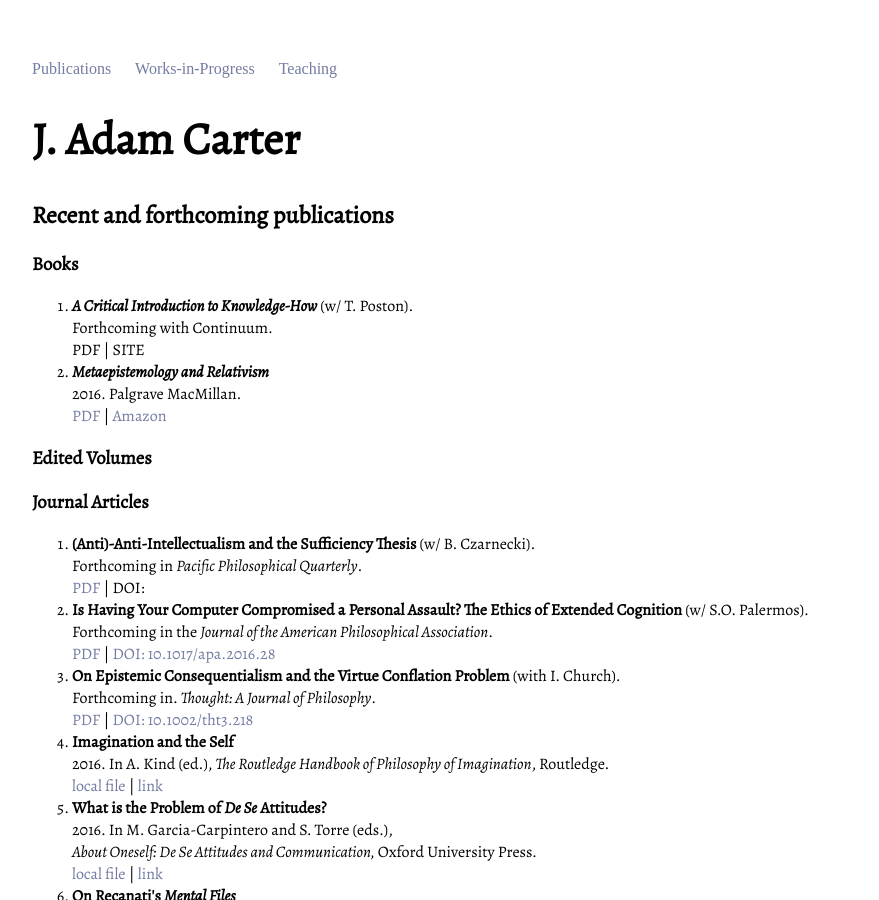
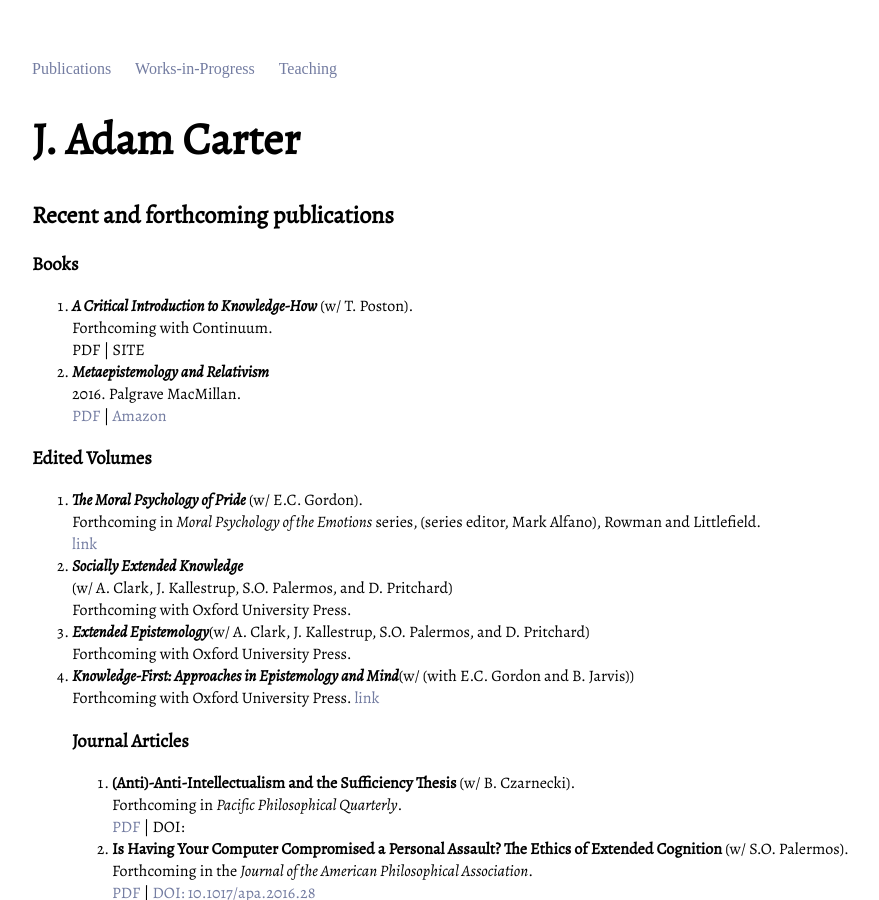
Before and after one commit to jadamcarter/jadamcarter.github.io, a Jekyll site: the page built from index.html, in a window 1280 px wide and 900 px high. Shown: the whole window, without its empty margins (160-1039 px from the left). Built offline with Jekyll 4.4.1, drawn with Linux system fonts in a browser that asks for light colours; some web fonts are replaced.

Commit message:
Update index.html

```diff
--- a/index.html
+++ b/index.html
@@ -17,6 +17,21 @@ PDF | SITE </li>
 </ol>
 
 <h3>Edited Volumes</h3>
+<ol>
+<li><strong><em>The Moral Psychology of Pride</em></strong> (w/ E.C. Gordon).<br/>
+Forthcoming in <i>Moral Psychology of the Emotions</i> series, (series editor, Mark Alfano), Rowman and Littlefield.<br/>
+<a href="http://jadamcarter.wixsite.com/pride">link</a></li>
+
+<li><strong><em>Socially Extended Knowledge</em></strong><br/> (w/ A. Clark, J. Kallestrup, S.O. Palermos, and D. Pritchard)<br/>
+Forthcoming with Oxford University Press.</li>
+
+<li><strong><em>Extended Epistemology</em></strong>(w/ A. Clark, J. Kallestrup, S.O. Palermos, and D. Pritchard)<br/>
+Forthcoming with Oxford University Press.</li>
+
+<li><strong><em>Knowledge-First: Approaches in Epistemology and Mind</em></strong>(w/ (with E.C. Gordon and B. Jarvis))<br/>
+Forthcoming with Oxford University Press.
+<a href="http://jadamcarter.wixsite.com/pride">link</a></li>
+
 
 <h3>Journal Articles</h3>
 
```
